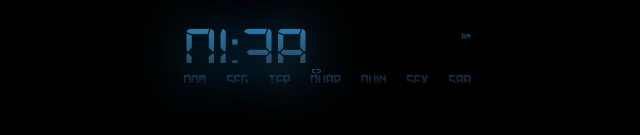
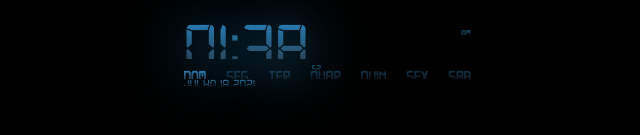
Before and after one commit to LucasMartinsStore/relogio, a plain HTML site: page index.html in a window 1280 px wide. Shown: the part 347-482 px from the top of the page, 313-953 px from the left. Drawn offline with Linux system fonts and the light colour scheme.

Commit message:
Hotfix: ajustando detalhes

```diff
--- a/css/style.css
+++ b/css/style.css
@@ -62,3 +62,9 @@ body{
     opacity: .4;
     font-weight: 600;
 }
+
+/*Full date*/
+span.full-date{
+    font-size: 1.4rem;
+
+}
--- a/index.html
+++ b/index.html
@@ -24,7 +24,7 @@
                 <span class="text-color">SEX</span>
                 <span class="text-color">SAB</span>
             </div>
-            <span class="text-color" id="full-date"></span>
+            <span class="text-color full-date" id="full-date"></span>
         </div>
         <script src="scripts/clock.js"></script>
     </body>
--- a/scripts/clock.js
+++ b/scripts/clock.js
@@ -1,6 +1,6 @@
 function currentDate() {
     let date = new Date()
-    let day = date.getDate()
+    let day = date.getDay()
     let hour = date.getHours()
     let min = date.getMinutes()
     let sec = date.getSeconds()
@@ -20,8 +20,8 @@ function currentDate() {
     document.querySelector('#time').innerHTML = `${hour}:${min}`
     document.querySelector('#sec').innerHTML = `${sec}`
     document.querySelector('#med').innerHTML = `${midDay}`
-    document.querySelector('#full_date').innerHTML = `${month_name[month]} ${curr_date} ${year}`
-    showDay[day].style.opacity = 1
+    document.querySelector('#full-date').innerHTML = `${month_name[month]} ${curr_date} ${year}`
+    showDay[day].style.opacity = '1'
 }
 
 function updateTime(k) {
```
